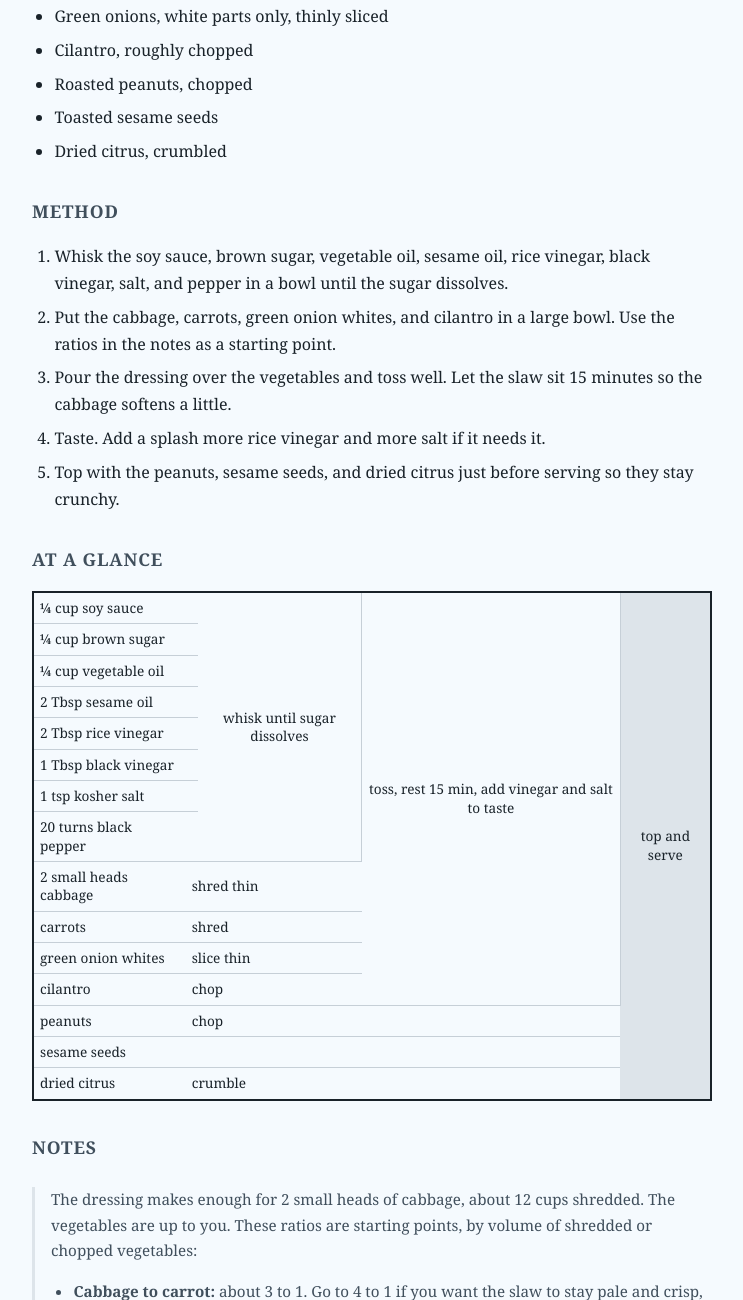
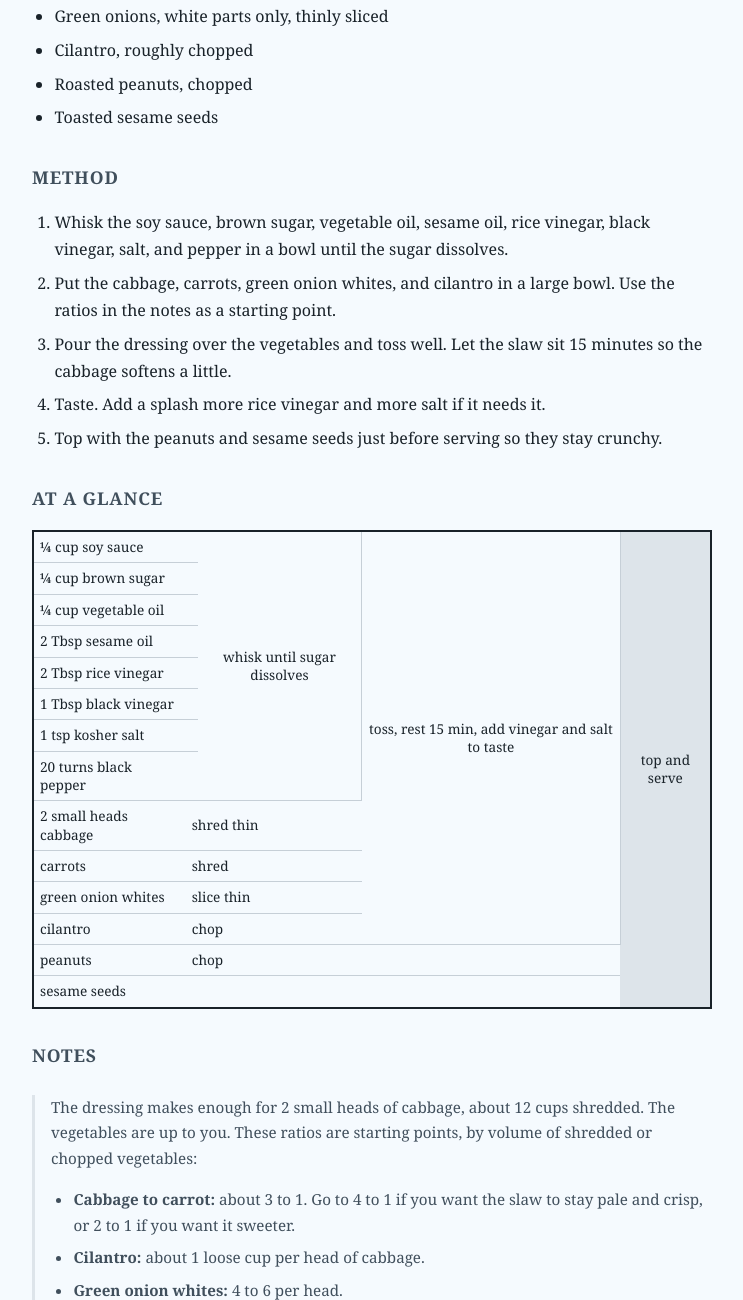
Before and after one commit to klpontz/cooking, a plain HTML site: page public/recipes/2019-08-17-asian-slaw.html in a window 1280 px wide. Shown: the part 544-1844 px from the top of the page, without its empty margins (268-1011 px from the left). Drawn offline with Linux system fonts and the light colour scheme.

Commit message:
fix: drop dried citrus from Asian Slaw
Co-Authored-By: Claude Opus 5.5 <noreply@anthropic.com>
Claude-Session: https://claude.ai/code/session_018ZB2r4nw5JcGdBzc6LUZeM

```diff
--- a/public/recipes/2019-08-17-asian-slaw.html
+++ b/public/recipes/2019-08-17-asian-slaw.html
@@ -71,7 +71,6 @@
     <li>Cilantro, roughly chopped</li>
     <li>Roasted peanuts, chopped</li>
     <li>Toasted sesame seeds</li>
-    <li>Dried citrus, crumbled</li>
   </ul>
 
   <h2>Method</h2>
@@ -80,13 +79,13 @@
     <li>Put the cabbage, carrots, green onion whites, and cilantro in a large bowl. Use the ratios in the notes as a starting point.</li>
     <li>Pour the dressing over the vegetables and toss well. Let the slaw sit 15 minutes so the cabbage softens a little.</li>
     <li>Taste. Add a splash more rice vinegar and more salt if it needs it.</li>
-    <li>Top with the peanuts, sesame seeds, and dried citrus just before serving so they stay crunchy.</li>
+    <li>Top with the peanuts and sesame seeds just before serving so they stay crunchy.</li>
   </ol>
 
   <h2>At a Glance</h2>
   <div class="recipe-table-wrap">
   <table class="recipe-table">
-    <tr><td class="ing or">¼ cup soy sauce</td><td class="blank ol or"></td><td rowspan="8">whisk until sugar dissolves</td><td rowspan="12">toss, rest 15 min, add vinegar and salt to taste</td><td class="t3" rowspan="15">top and serve</td></tr>
+    <tr><td class="ing or">¼ cup soy sauce</td><td class="blank ol or"></td><td rowspan="8">whisk until sugar dissolves</td><td rowspan="12">toss, rest 15 min, add vinegar and salt to taste</td><td class="t3" rowspan="14">top and serve</td></tr>
     <tr><td class="ing or">¼ cup brown sugar</td><td class="blank ol or"></td></tr>
     <tr><td class="ing or">¼ cup vegetable oil</td><td class="blank ol or"></td></tr>
     <tr><td class="ing or">2 Tbsp sesame oil</td><td class="blank ol or"></td></tr>
@@ -100,7 +99,6 @@
     <tr><td class="ing or">cilantro</td><td class="prep ol or" colspan="2">chop</td></tr>
     <tr><td class="ing or">peanuts</td><td class="prep ol or" colspan="3">chop</td></tr>
     <tr><td class="ing or">sesame seeds</td><td class="blank ol or" colspan="3"></td></tr>
-    <tr><td class="ing or">dried citrus</td><td class="prep ol or" colspan="3">crumble</td></tr>
   </table>
   </div>
 
```
